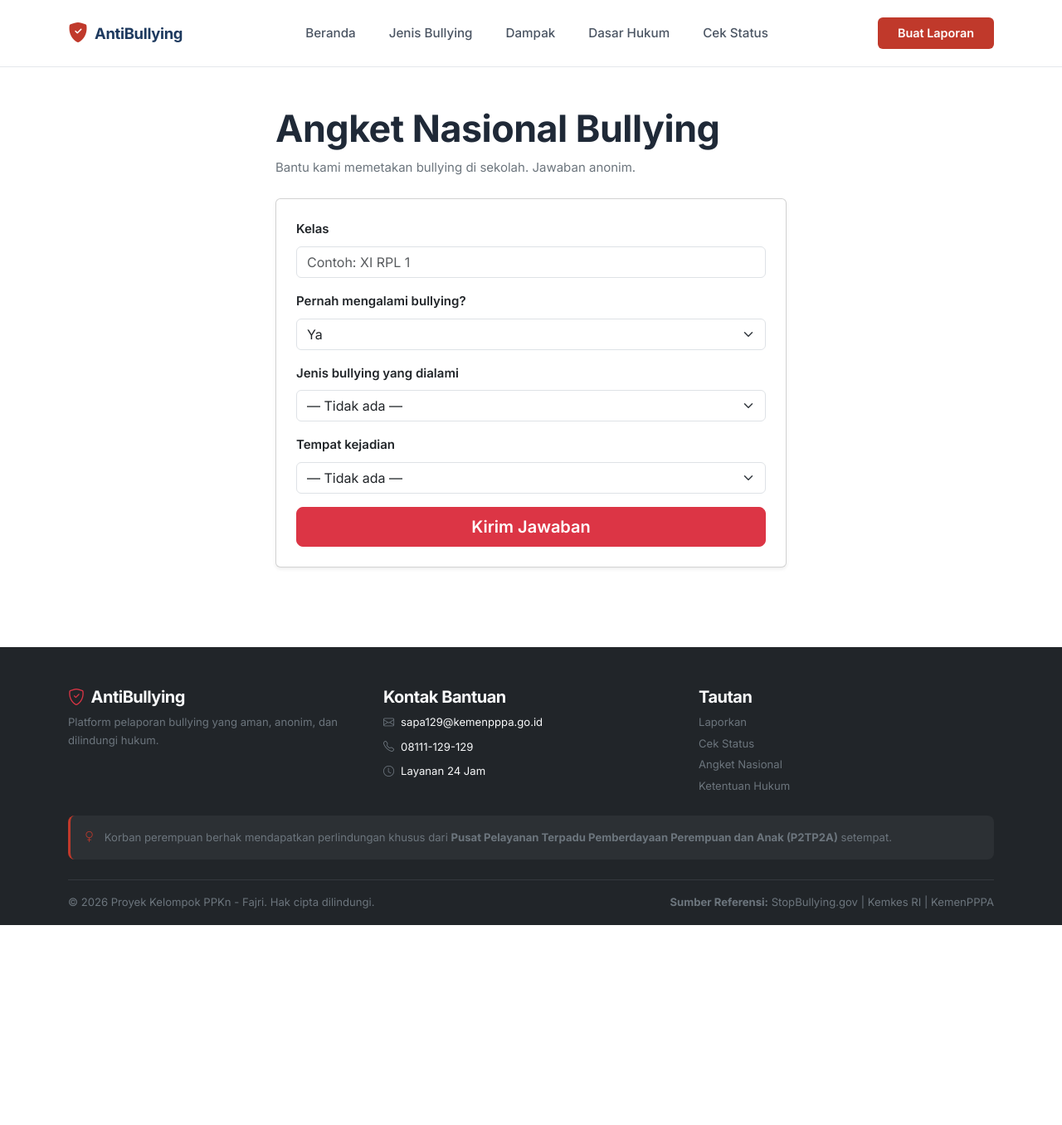
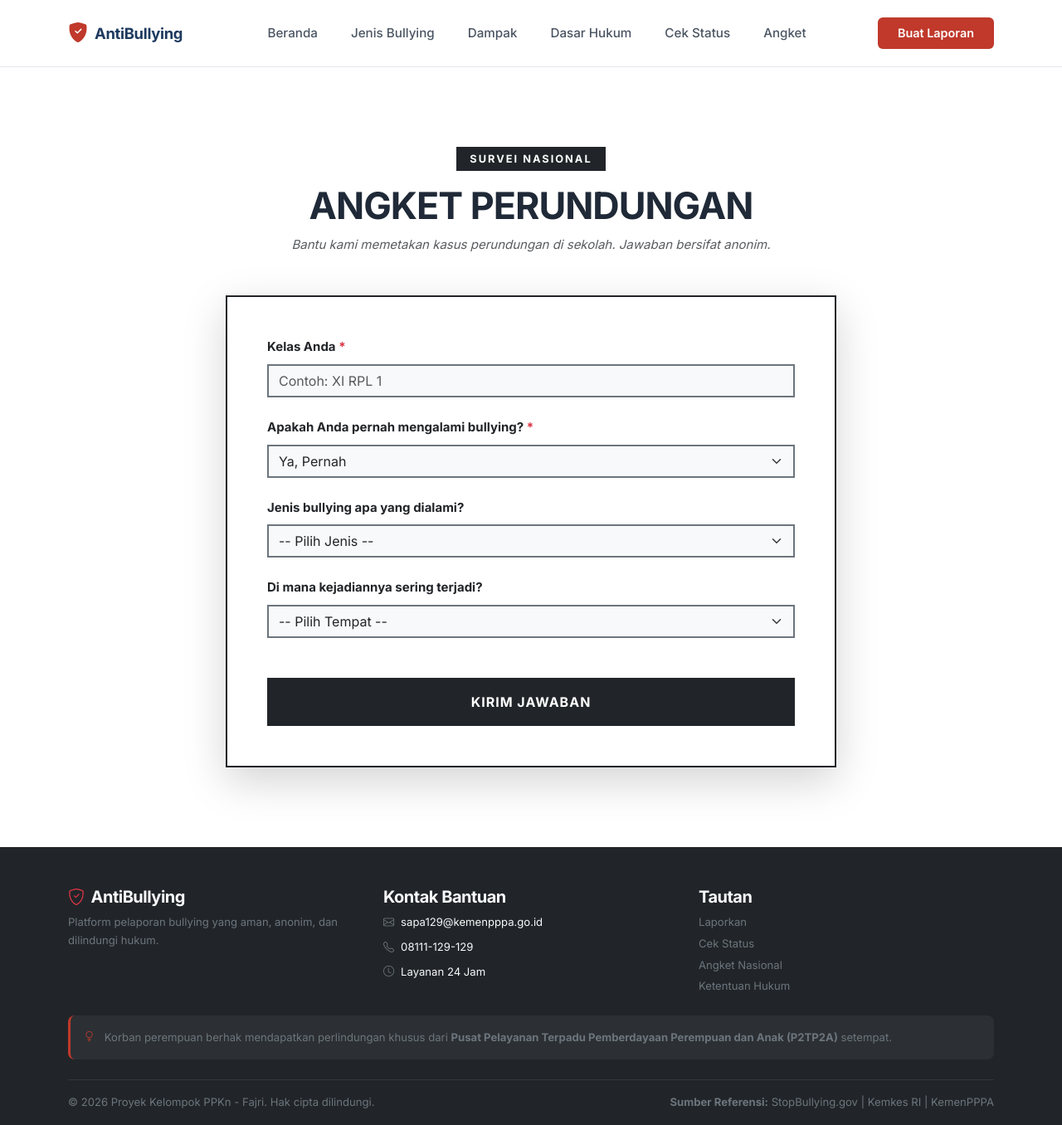
Before and after one commit to qanziz47-coder/webiste-anti-bullying, a PHP site: page /anti_bully/angket.php in a window 1280 px wide. Shown: the whole page at 83% size. Before the commit the page ends 1115 px from the top, so only its background shows below. Run offline with PHP 8.4, Linux system fonts and the light colour scheme.

Commit message:
update website anti bullying

```diff
--- a/angket.php
+++ b/angket.php
@@ -1,41 +1,95 @@
 <?php
-require 'config/db.php';
+require_once 'config/db.php';
 $judul = 'Angket Nasional';
 include 'partials/head.php';
+
+$sukses = false;
+
+if ($_SERVER['REQUEST_METHOD'] === 'POST') {
+    $kelas = trim($_POST['kelas'] ?? '');
+    $pernah = (int)($_POST['pernah_dibully'] ?? 0);
+    $jenis = trim($_POST['jenis_bullying'] ?? '');
+    $tempat = trim($_POST['tempat'] ?? '');
+
+    if ($kelas !== '') {
+        $stmt = $pdo->prepare("INSERT INTO angket (kelas, pernah_dibully, jenis_bullying, tempat) VALUES (?, ?, ?, ?)");
+        $stmt->execute([$kelas, $pernah, $jenis, $tempat]);
+        $sukses = true;
+    }
+}
 ?>
-<div class="container py-5" style="max-width:640px;">
-  <h1 class="fw-bold mb-2">Angket Nasional Bullying</h1>
-  <p class="text-secondary mb-4">Bantu kami memetakan bullying di sekolah. Jawaban anonim.</p>
 
-  <?php if (isset($_GET['sukses'])): ?>
-    <div class="alert alert-success">Terima kasih! Jawabanmu sudah tercatat.</div>
+<div class="container py-5 mt-5">
+  <div class="row justify-content-center">
+    <div class="col-lg-8">
+
+      <!-- Header -->
+      <div class="text-center mb-5">
+        <div class="d-inline-block bg-dark text-white px-3 py-1 text-uppercase fw-bold mb-3" style="letter-spacing: 2px; font-size: 0.8rem;">
+          Survei Nasional
+        </div>
+        <h1 class="fw-black text-uppercase mb-2" style="letter-spacing: -1px;">Angket Perundungan</h1>
+        <p class="text-muted fst-italic">Bantu kami memetakan kasus perundungan di sekolah. Jawaban bersifat anonim.</p>
+      </div>
+
+      <!-- Notifikasi Sukses -->
+      <?php if ($sukses): ?>
+        <div class="alert alert-success border-2 border-dark rounded-0 mb-4 text-center">
+          <h5 class="fw-bold mb-1">Terima Kasih!</h5>
+          <p class="mb-0">Jawaban Anda telah dicatat dalam sistem kami.</p>
+        </div>
       <?php endif; ?>
 
-  <form action="angket_proses.php" method="POST" class="card p-4 shadow-sm">
-    <div class="mb-3"><label class="form-label fw-semibold">Kelas</label><input type="text" name="kelas" class="form-control" required placeholder="Contoh: XI RPL 1"></div>
-    <div class="mb-3">
-      <label class="form-label fw-semibold">Pernah mengalami bullying?</label>
-      <select name="pernah_dibully" class="form-select" required>
-        <option value="1">Ya</option><option value="0">Tidak</option>
+      <!-- Form Angket -->
+      <div class="card border-2 border-dark rounded-0 shadow-lg p-4 p-md-5">
+        <form method="POST">
+
+          <div class="mb-4">
+            <label class="form-label fw-bold">Kelas Anda <span class="text-danger">*</span></label>
+            <input type="text" name="kelas" class="form-control border-2 border-secondary rounded-0 bg-light" required placeholder="Contoh: XI RPL 1">
+          </div>
+
+          <div class="mb-4">
+            <label class="form-label fw-bold">Apakah Anda pernah mengalami bullying? <span class="text-danger">*</span></label>
+            <select name="pernah_dibully" class="form-select border-2 border-secondary rounded-0 bg-light" required>
+              <option value="1">Ya, Pernah</option>
+              <option value="0">Tidak Pernah</option>
             </select>
           </div>
-    <div class="mb-3">
-      <label class="form-label fw-semibold">Jenis bullying yang dialami</label>
-      <select name="jenis_bullying" class="form-select">
-        <option value="">— Tidak ada —</option>
-        <option>Verbal</option><option>Fisik</option><option>Sosial</option><option>Cyberbullying</option>
+
+          <div class="mb-4">
+            <label class="form-label fw-bold">Jenis bullying apa yang dialami?</label>
+            <select name="jenis_bullying" class="form-select border-2 border-secondary rounded-0 bg-light">
+              <option value="">-- Pilih Jenis --</option>
+              <option value="Verbal">Verbal (Ejekan, ancaman)</option>
+              <option value="Fisik">Fisik (Pukulan, dorongan)</option>
+              <option value="Sosial">Sosial (Dikucilkan, rumor)</option>
+              <option value="Cyberbullying">Online (Hinaan di medsos)</option>
             </select>
           </div>
-    <div class="mb-3">
-      <label class="form-label fw-semibold">Tempat kejadian</label>
-      <select name="tempat" class="form-select">
-        <option value="">— Tidak ada —</option>
-        <option>Kelas</option><option>Kantin</option><option>Lapangan</option><option>Online</option><option>Lainnya</option>
+
+          <div class="mb-4">
+            <label class="form-label fw-bold">Di mana kejadiannya sering terjadi?</label>
+            <select name="tempat" class="form-select border-2 border-secondary rounded-0 bg-light">
+              <option value="">-- Pilih Tempat --</option>
+              <option value="Kelas">Di dalam Kelas</option>
+              <option value="Kantin">Kantin</option>
+              <option value="Lapangan">Lapangan / Olahraga</option>
+              <option value="Online">Media Sosial / Online</option>
             </select>
           </div>
-    <button class="btn btn-danger btn-lg fw-semibold">Kirim Jawaban</button>
+
+          <button type="submit" class="btn btn-dark w-100 py-3 fw-bold text-uppercase rounded-0 mt-4" style="letter-spacing: 1px;">
+            Kirim Jawaban
+          </button>
+
         </form>
       </div>
+
+    </div>
+  </div>
+</div>
+
 <?php include 'partials/footer.php'; ?>
 </body>
 </html>
--- a/index.php
+++ b/index.php
@@ -117,7 +117,7 @@ include 'partials/head.php';
   </div>
 </section>
 
-<!-- ================= PERLINDUNGAN KHUSUS PEREMPUAN ================= -->
+<!-- ================= PERLINDUNGAN PEREMPUAN ================= -->
 <section class="py-5 bg-light border-top">
   <div class="container">
     <div class="row align-items-center g-5">
@@ -178,7 +178,7 @@ include 'partials/head.php';
   </div>
 </section>
 
-<!-- ================= PERLINDUNGAN & PERAN LAKI-LAKI ================= -->
+<!-- ================= PERLINDUNGAN LAKI-LAKI ================= -->
 <section class="py-5 bg-white border-top">
   <div class="container">
     <div class="row align-items-center g-5">
--- a/lapor.php
+++ b/lapor.php
@@ -314,8 +314,6 @@ include 'partials/head.php';
         object-fit: contain;
     }
 
-
-
     .form-step { animation: fadeIn 0.4s ease-in-out; }
     @keyframes fadeIn { from { opacity: 0; transform: translateY(10px); } to { opacity: 1; transform: translateY(0); } }
 </style>
--- a/partials/navbar.php
+++ b/partials/navbar.php
@@ -31,6 +31,9 @@
         <li class="nav-item">
           <a class="nav-link" href="<?= BASE_URL ?>cek_status.php">Cek Status</a>
         </li>
+        <li class="nav-item">
+          <a class="nav-link" href="<?= BASE_URL ?>angket.php">Angket</a>
+        </li>
       </ul>
 
       <div class="d-flex mt-3 mt-lg-0">
```
Lines whose indentation alone changed are shown as unchanged.
